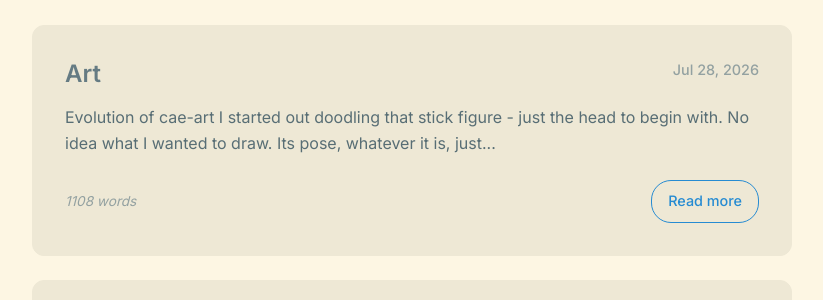
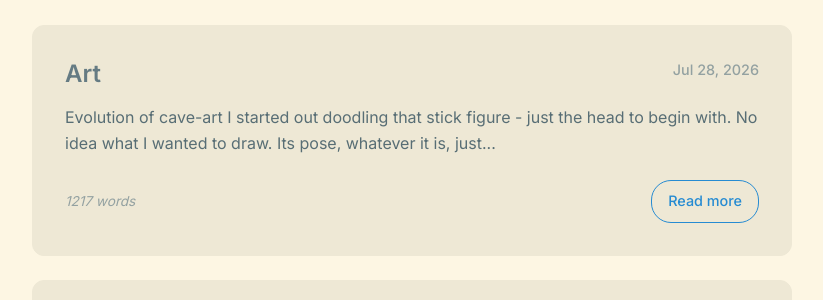
Before and after one commit to heyamitkmr/heyamitkmr.github.io, a Jekyll site: the page built from thoughts.md, in a window 1280 px wide and 900 px high. Shown: the part 451-751 px from the top of the window, without its empty margins (228-1051 px from the left). Built offline with Jekyll 4.4.1, drawn with Linux system fonts in a browser that asks for light colours.

Commit message:
minor edits to art

```diff
--- a/_posts/2026-07-28-art.md
+++ b/_posts/2026-07-28-art.md
@@ -8,7 +8,7 @@
 
 <p align="center">
   <img src="/assets/images/art/doodles.webp" width="600"> <br>
-  <span style="font-size: 14px;"><i>Evolution of cae-art</i></span><br>
+  <span style="font-size: 14px;"><i>Evolution of cave-art</i></span><br>
 </p>
 
 I started out doodling that stick figure - just the head to begin with. No idea what I wanted to draw. Its pose, whatever it is, just came up as I kept moving the pen across the page. I wasn't happy with the fingers, so I drew another figure right opposite, with a different kind of fingers. Even more horrible. And kind of funny. And just like that, there were two stick figures now, facing each other. So, naturally, I drew a ball (orb?) between them, making it look like they were playing throw-and-catch.
@@ -45,7 +45,9 @@
 
 ---
 
-Art arises from a multitude of places and needs, and evolves in a million different directions. But all of it seems to share one thing: it makes us pause - both in the act of creating it as well as in encountering it. That pause can be contemplative, reflective. It can come with peals of laughter. Or a sense of confusion, even. Sometimes all of it at once. But _it makes you **feel** something_.
+Art arises from a multitude of places and needs, and evolves in a million different directions. But all of it seems to share one thing: it makes us pause - both in the act of creating it as well as in encountering it. That pause can be contemplative, reflective. It can come with peals of laughter. Or a sense of confusion, even. Sometimes all of it at once.
+
+But _it makes you **feel** something_.
 
 <p align="center">
   <img src="/assets/images/art/Pollock_untitled.jpeg" width="600"> <br>
```
Also changed, not shown: other parts of _posts/2026-07-28-art.md (+1 -1 lines).
